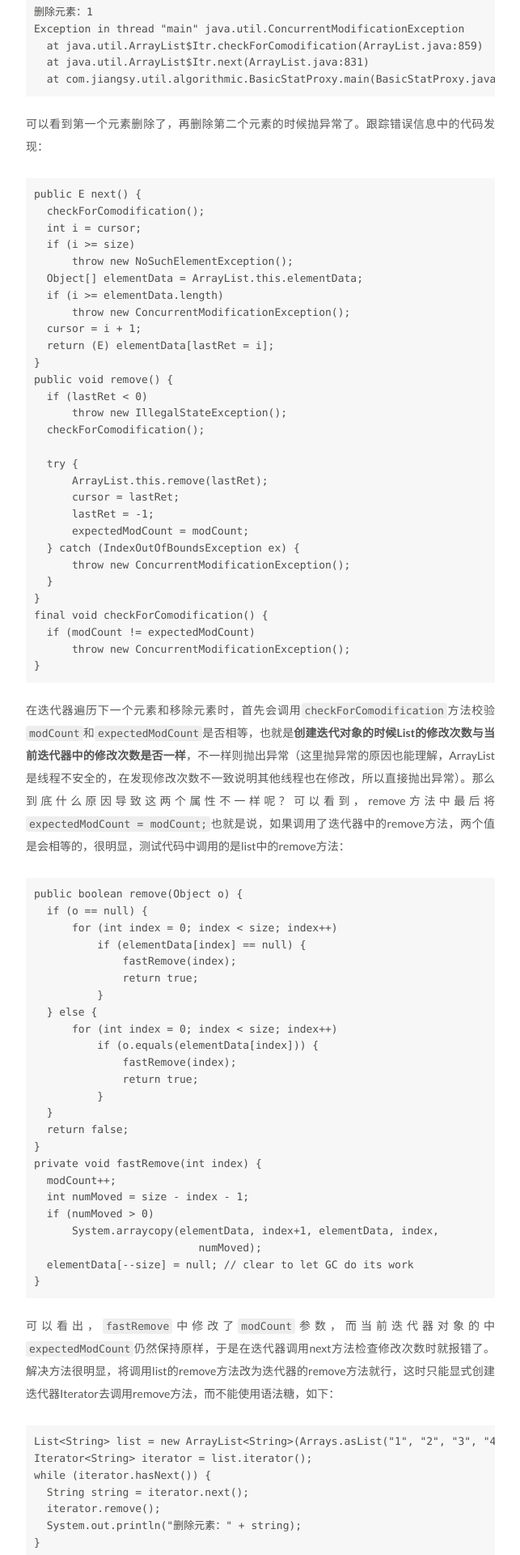
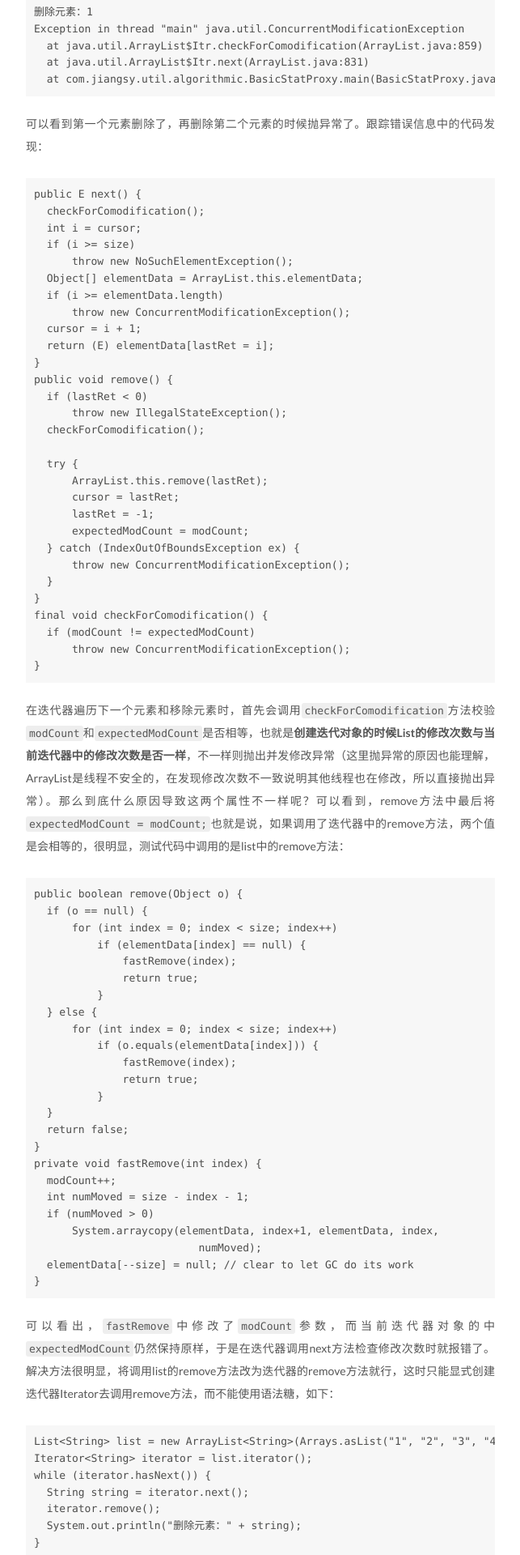
Before and after one commit to jiangsyace/blog, a Jekyll site: the page built from _posts/2019-04-09-如何在for循环中删除List的元素.md, in a window 1280 px wide. Shown: the part 2790-4710 px from the top of the page at 81% size, without its empty margins (468-1111 px from the left). Built offline with Jekyll 4.4.1, drawn with Linux system fonts in a browser that asks for light colours; comment, search, counter and statistics services are not loaded.

Commit message:
2019-04-10

````diff
--- a/_config.yml
+++ b/_config.yml
@@ -236,7 +236,7 @@ social_icons:
 
 # Sidebar Avatar
 # in directory: /assets/images/avatar.gif
-#avatar:
+avatar: /assets/images/avatar1.jpg
 
 
 # Table Of Contents in the Sidebar
--- a/_posts/2019-04-09-如何在for循环中删除List的元素.md
+++ b/_posts/2019-04-09-如何在for循环中删除List的元素.md
@@ -137,7 +137,7 @@ final void checkForComodification() {
         throw new ConcurrentModificationException();
 }
 ```
-在迭代器遍历下一个元素和移除元素时，首先会调用`checkForComodification`方法校验`modCount`和`expectedModCount`是否相等，也就是**创建迭代对象的时候List的修改次数与当前迭代器中的修改次数是否一样**，不一样则抛出异常（这里抛异常的原因也能理解，ArrayList是线程不安全的，在发现修改次数不一致说明其他线程也在修改，所以直接抛出异常）。那么到底什么原因导致这两个属性不一样呢？可以看到，remove方法中最后将`expectedModCount = modCount;`也就是说，如果调用了迭代器中的remove方法，两个值是会相等的，很明显，测试代码中调用的是list中的remove方法：
+在迭代器遍历下一个元素和移除元素时，首先会调用`checkForComodification`方法校验`modCount`和`expectedModCount`是否相等，也就是**创建迭代对象的时候List的修改次数与当前迭代器中的修改次数是否一样**，不一样则抛出并发修改异常（这里抛异常的原因也能理解，ArrayList是线程不安全的，在发现修改次数不一致说明其他线程也在修改，所以直接抛出异常）。那么到底什么原因导致这两个属性不一样呢？可以看到，remove方法中最后将`expectedModCount = modCount;`也就是说，如果调用了迭代器中的remove方法，两个值是会相等的，很明显，测试代码中调用的是list中的remove方法：
 ```
 public boolean remove(Object o) {
     if (o == null) {
````
Also changed, not shown: _posts/2019-03-25-Guava - 好用的Java开源类库.md (+3 -0 lines), assets/images/avatar1.jpg (added).
